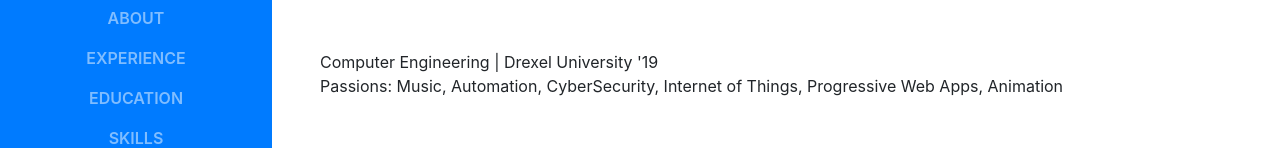
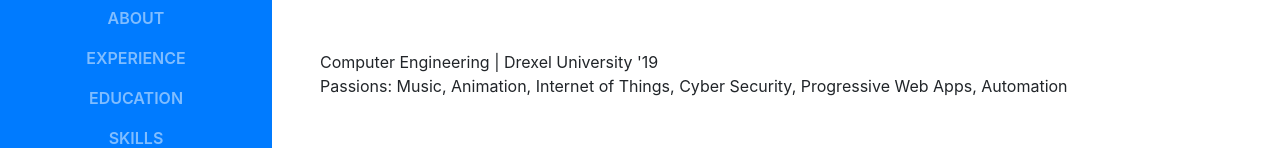
Before and after one commit to ScottDelPrato/scottdelprato.github.io, a website with bundled scripts: page index.html in a window 1280 px wide. Shown: the part 354-502 px from the top of the page. Built offline with nearby package versions, Linux system fonts and the light colour scheme; a web font is replaced by a local one.

Commit message:
Update index.html
passions fix *** squash this and 2 above

```diff
--- a/index.html
+++ b/index.html
@@ -75,7 +75,7 @@
             <a href="mailto:scottdelprato@gmail.com">scottdelprato@gmail.com</a>
           </div>
           <p class="mb-5">Computer Engineering | Drexel University '19  <br>
-            Passions: Music, Automation, CyberSecurity, Internet of Things, Progressive Web Apps, Animation</p>
+            Passions: Music, Animation, Internet of Things, Cyber Security, Progressive Web Apps, Automation</p>
           <ul class="list-inline list-social-icons mb-0">
             <!-- <li class="list-inline-item">
               <a href="#">
```
